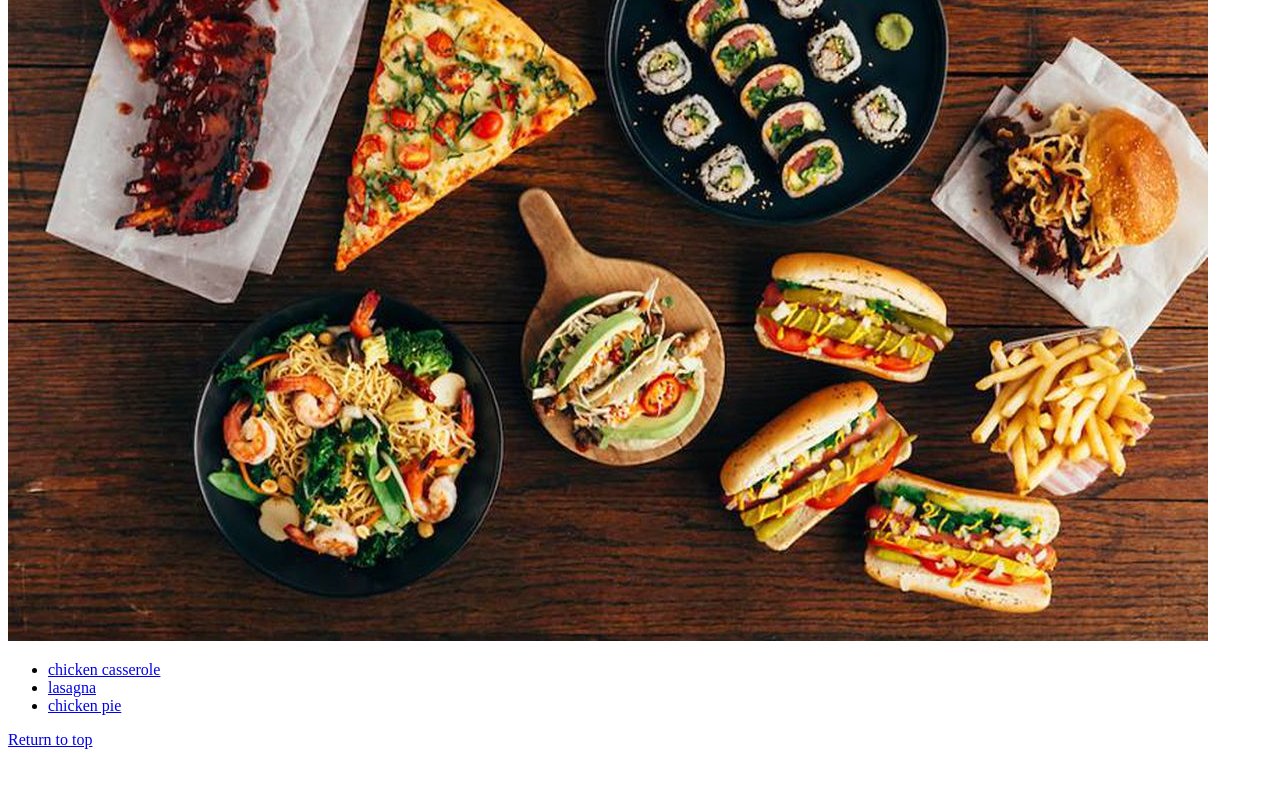
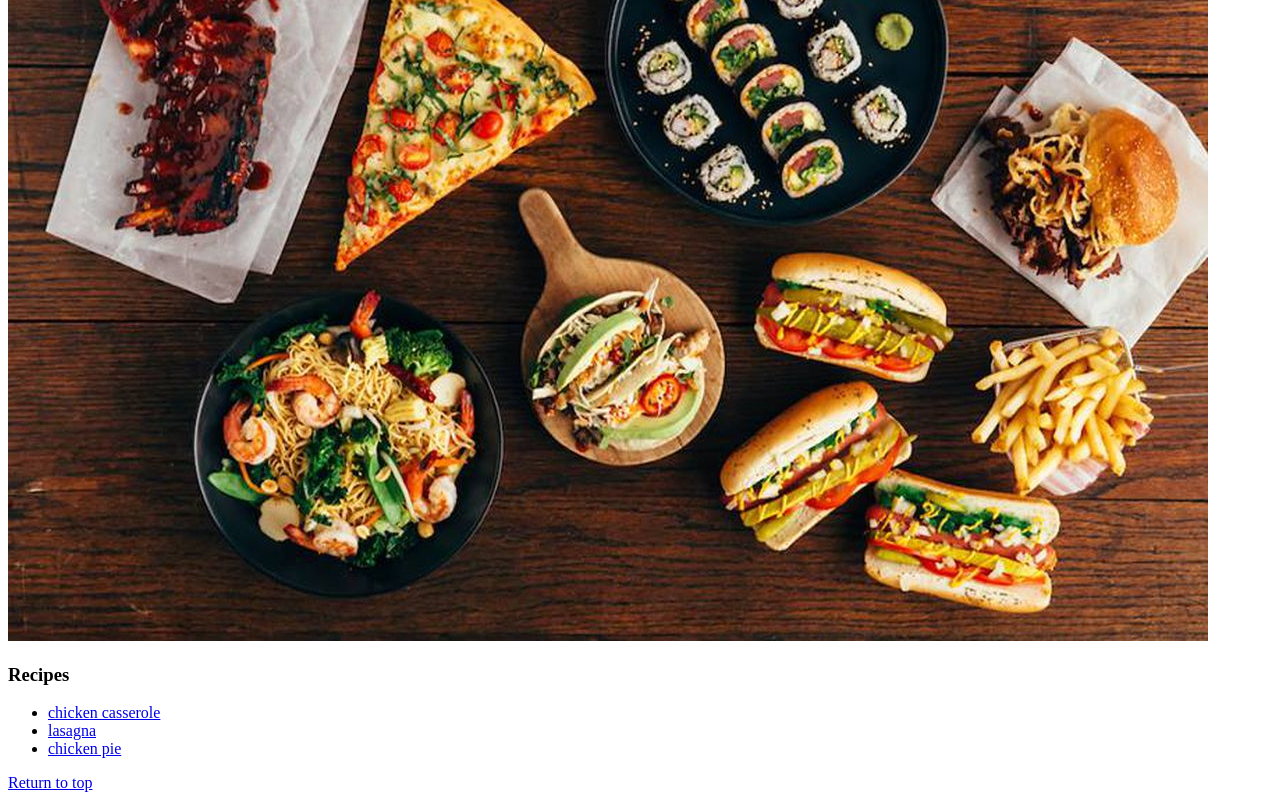
Before and after one commit to hallofvalhalla/odin-recipes, a plain HTML site: page index.html in a window 1280 px wide. Shown: the part 339-1139 px from the top of the page. Before the commit the page ends 1096 px from the top, so only its background shows below. Drawn offline with Linux system fonts and the light colour scheme.

Commit message:
add recipes header

```diff
--- a/index.html
+++ b/index.html
@@ -7,6 +7,7 @@
     <body>
         <h1 id="header">Odin Recipes</h1>
         <img src="images/food.jpeg" alt="picture of food">
+        <h3>Recipes</h3>
         <ul>
             <li><a href="recipes/chickencasserole.html">chicken casserole</a></li>
             <li><a href="recipes/lasagna.html">lasagna</a></li>
```
